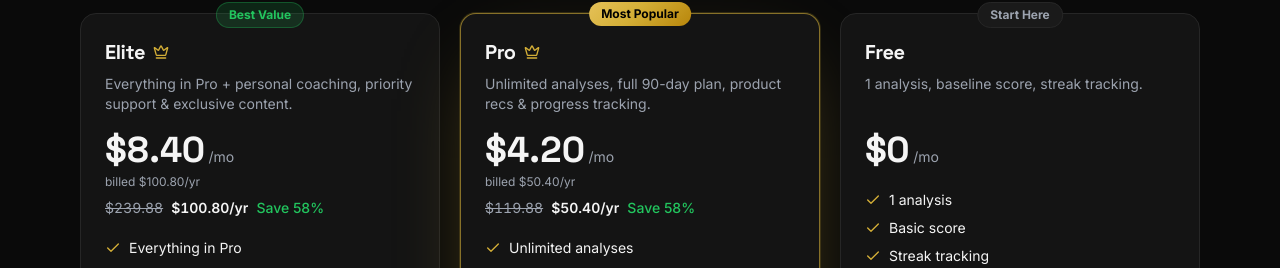
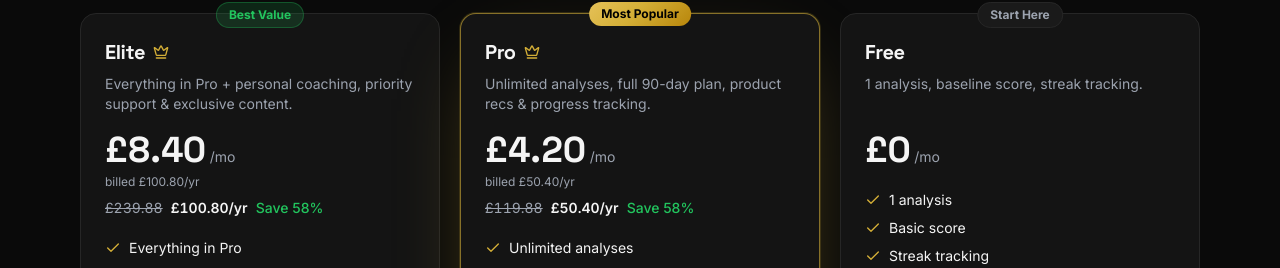
Before and after one commit to HammadAbbasiiii/lookmaxxing-app, a Next.js app in the folder frontend/: page / in a window 1280 px wide. Shown: the part 4132-4400 px from the top of the page. Built offline with nearby package versions, Linux system fonts and the light colour scheme; no server answers.

Commit message:
fix(pricing): correct GBP currency display and first-month offer text

```diff
--- a/frontend/src/app/(app)/upgrade/page.tsx
+++ b/frontend/src/app/(app)/upgrade/page.tsx
@@ -132,10 +132,10 @@ export default function UpgradePage() {
               <Gift className="mt-0.5 h-5 w-5 shrink-0 text-gold" aria-hidden />
               <div>
                 <p className="font-display text-lg font-bold text-ink">
-                  Get started for £${FIRST_MONTH_PRICE}
+                  Get started for £{FIRST_MONTH_PRICE}
                 </p>
                 <p className="mt-1 text-sm text-muted">
-                  Your first month is just £${FIRST_MONTH_PRICE}, then £9.99/month. Cancel anytime.
+                  Your first month is just £{FIRST_MONTH_PRICE}, then £9.99/month. Cancel anytime.
                 </p>
               </div>
             </div>
@@ -146,7 +146,7 @@ export default function UpgradePage() {
               disabled={busy !== null}
               className="shrink-0"
             >
-              Start for £${FIRST_MONTH_PRICE}
+              Start for £{FIRST_MONTH_PRICE}
             </Button>
           </div>
         </div>
--- a/frontend/src/components/landing/Pricing.tsx
+++ b/frontend/src/components/landing/Pricing.tsx
@@ -10,8 +10,8 @@ import { cn } from "@/lib/utils";
 export function Pricing() {
   const [annual, setAnnual] = useState(true);
 
-  function usd(amount: number): string {
-    return `$${amount.toFixed(2)}`;
+  function gbp(amount: number): string {
+    return `£${amount.toFixed(2)}`;
   }
 
   return (
@@ -86,22 +86,22 @@ export function Pricing() {
                     <div className="mt-4">
                       <p className="flex items-baseline gap-1">
                         <span className="tabular font-display text-4xl font-bold text-ink">
-                          {usd(annual ? plan.perMonth : plan.monthly)}
+                          {gbp(annual ? plan.perMonth : plan.monthly)}
                         </span>
                         <span className="text-sm text-muted">/mo</span>
                       </p>
                       {annual ? (
-                        <p className="mt-1 text-xs text-muted">billed {usd(plan.annual)}/yr</p>
+                        <p className="mt-1 text-xs text-muted">billed {gbp(plan.annual)}/yr</p>
                       ) : null}
                       <div className="mt-2 flex flex-wrap items-center gap-x-2 gap-y-1 text-sm">
-                        <s className="tabular text-muted">{usd(plan.annualOriginal)}</s>
-                        <span className="tabular font-semibold text-ink">{usd(plan.annual)}/yr</span>
+                        <s className="tabular text-muted">{gbp(plan.annualOriginal)}</s>
+                        <span className="tabular font-semibold text-ink">{gbp(plan.annual)}/yr</span>
                         <span className="font-medium text-success">Save {ANNUAL_DISCOUNT_PCT}%</span>
                       </div>
                     </div>
                   ) : (
                     <p className="mt-4 flex items-baseline gap-1">
-                      <span className="tabular font-display text-4xl font-bold text-ink">$0</span>
+                      <span className="tabular font-display text-4xl font-bold text-ink">£0</span>
                       <span className="text-sm text-muted">/mo</span>
                     </p>
                   )}
```
